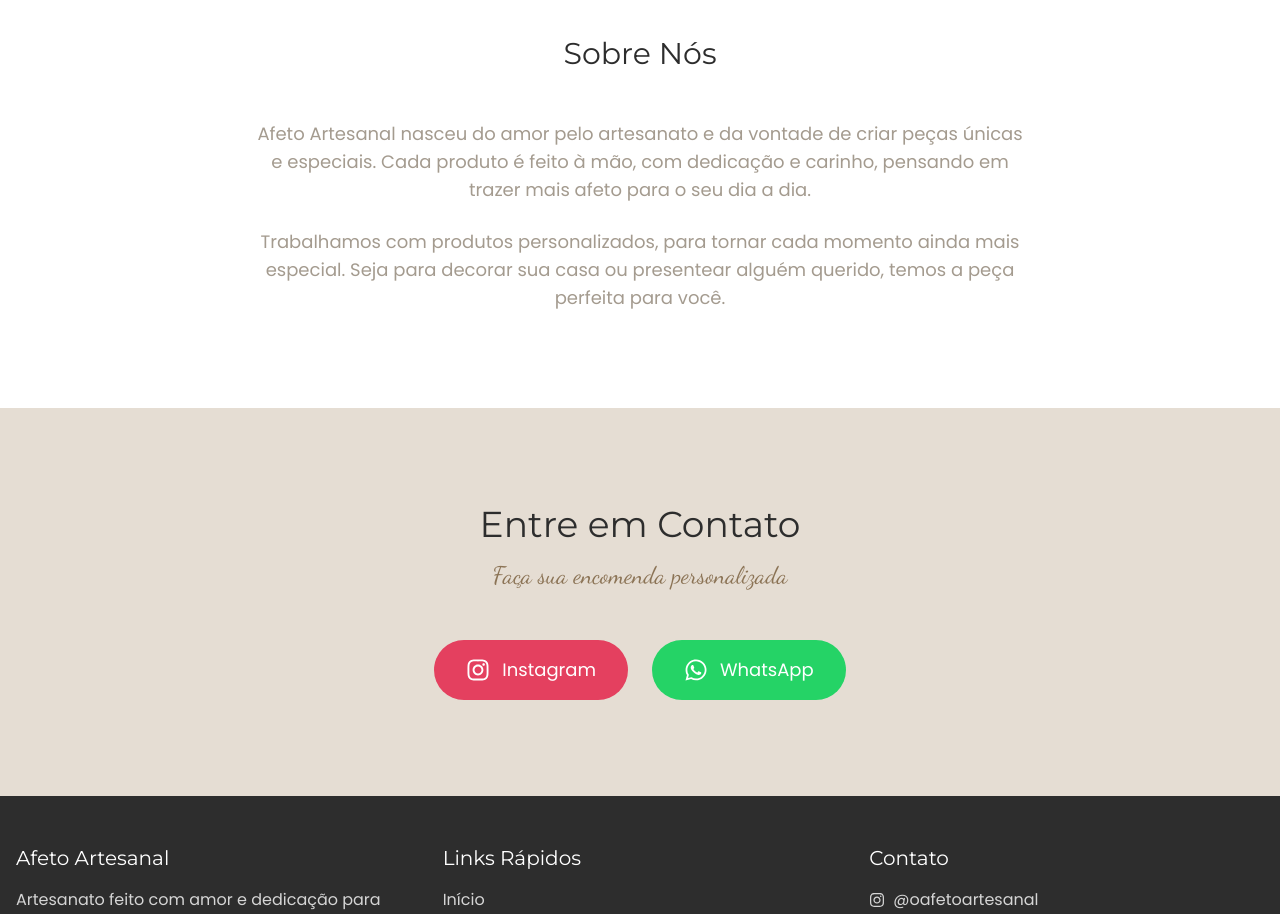
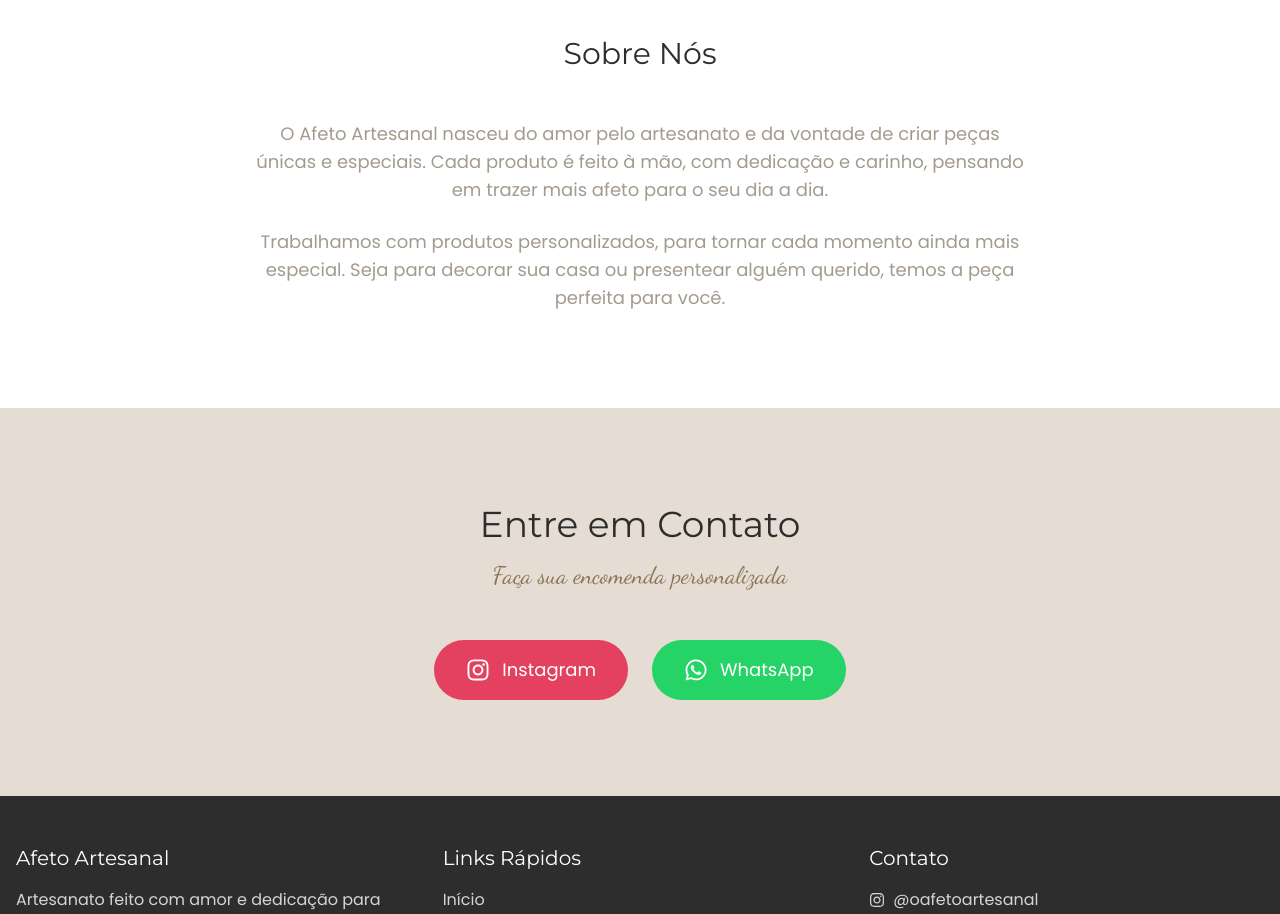
Before and after one commit to DevAngeloOliveira/Afeto-Artesanal, a Next.js app: page / in a window 1280 px wide. Shown: the part 860-1774 px from the top of the page. Built offline with nearby package versions, Linux system fonts and the light colour scheme.

Commit message:
fix: semantic fix

```diff
--- a/src/app/page.tsx
+++ b/src/app/page.tsx
@@ -48,7 +48,7 @@ export default function Home() {
             <h2 className="font-display text-3xl text-brand-dark text-center mb-12">Sobre Nós</h2>
             <div className="max-w-3xl mx-auto text-center">
               <p className="text-lg text-brand-muted mb-6">
-                Afeto Artesanal nasceu do amor pelo artesanato e da vontade de criar peças únicas e especiais.
+                O Afeto Artesanal nasceu do amor pelo artesanato e da vontade de criar peças únicas e especiais.
                 Cada produto é feito à mão, com dedicação e carinho, pensando em trazer mais afeto para o seu dia a dia.
               </p>
               <p className="text-lg text-brand-muted">
```
